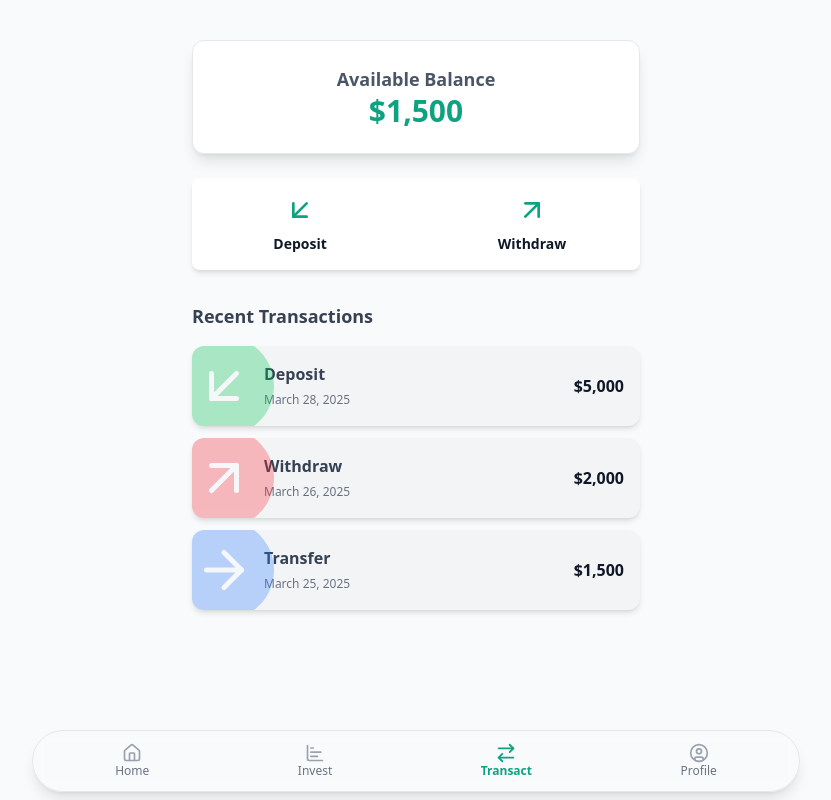
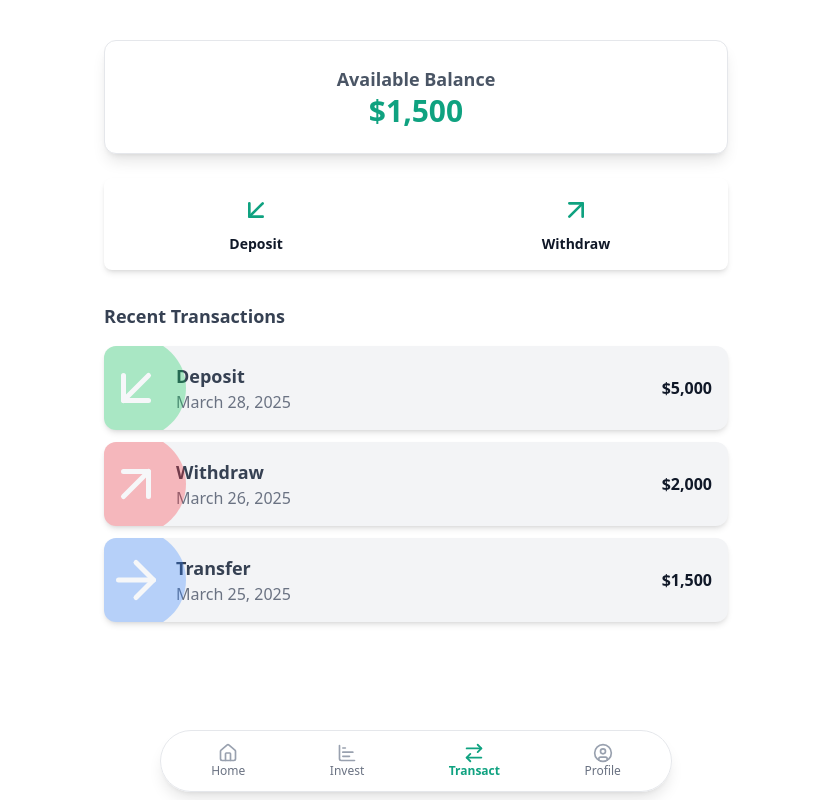
Before and after one commit to SmartFarmerNg/Smart-Farmer, a React (Vite) app: page /transact in a window 1280 px wide. Shown: the whole page, without its empty margins (224-1055 px from the left). Built offline with nearby package versions, Linux system fonts and the light colour scheme.

Commit message:
Update UI

```diff
--- a/src/components/component/Footer.jsx
+++ b/src/components/component/Footer.jsx
@@ -12,7 +12,7 @@ const Footer = ({ page }) => {
     ];
 
     return (
-        <footer className='fixed bottom-2 left-1/2 transform -translate-x-1/2 bg-white/10 shadow-lg rounded-full flex items-center justify-around px-2 py-3 w-[90%] md:w-[60%] backdrop-blur-sm border border-gray-200'>
+        <footer className='fixed bottom-2 left-1/2 transform -translate-x-1/2 bg-white/10 shadow-lg rounded-full flex items-center justify-around px-2 py-3 w-[90%] max-w-lg backdrop-blur-sm border border-gray-200'>
             {menuItems.map(({ name, icon: Icon, route, key }) => (
                 <motion.button
                     key={key}
--- a/src/pages/Dashboard.jsx
+++ b/src/pages/Dashboard.jsx
@@ -48,7 +48,7 @@ const Dashboard = () => {
     if (loading) return <Barloader />;
 
     return (
-        <div className='min-h-screen px-3 flex flex-col items-center bg-white text-gray-900 py-6 mb-14 font-sans'>
+        <div className='min-h-screen max-w-2xl px-3 flex flex-col items-center mx-auto bg-white text-gray-900 py-6 mb-14 font-sans'>
             <motion.h1
                 className='text-sm font-semibold bg-gray-100 shadow-md px-8 py-4 rounded-xl w-full'
                 initial={{ opacity: 0, y: -20 }}
--- a/src/pages/Deposit.jsx
+++ b/src/pages/Deposit.jsx
@@ -29,15 +29,15 @@ const Deposit = () => {
     }, [navigate]);
 
     return (
-        <div className="w-full min-h-screen max-w-lg bg-white/30 backdrop-blur-xl shadow-lg p-3 font-sans">
-            <header className="flex items-center mb-6">
+        <div className="max-w-lg min-h-screen mx-auto p-3 font-sans">
+            <header className="flex items-center mb-6 max-w-lg">
                 <button onClick={() => navigate("/profile")} className="cursor-pointer">
                     <ArrowLeft className="text-gray-800 w-6 h-6" />
                 </button>
                 <h1 className="text-2xl font-bold text-[#0FA280] mx-auto">Deposit</h1>
             </header>
 
-            <div className="flex flex-col gap-5">
+            <div className="flex flex-col gap-5 max-w-lg">
                 {[
                     { method: "Deposit via Paystack", delay: 0.1 },
                     { method: "Deposit via Bank Transfer", delay: 0.15 },
--- a/src/pages/Invest.jsx
+++ b/src/pages/Invest.jsx
@@ -9,8 +9,8 @@ const Invest = () => {
   const investmentOptions = ['Agro'];
 
   return (
-    <div className='min-h-screen px-3 flex flex-col items-center bg-gradient-to-br from-white to-gray-200 text-gray-900 py-6 font-sans'>
-      <header className='w-full max-w-lg mx-auto flex items-center gap-3 mb-6'>
+    <div className='min-h-screen max-w-2xl mx-auto px-3 flex flex-col items-center bg-white text-gray-900 py-6 font-sans'>
+      <header className='w-full mx-auto flex items-center gap-3 mb-6'>
         <button onClick={() => navigate(-1)}><ArrowLeft className='text-gray-700 w-6 h-6' /></button>
         <h1 className='text-lg font-semibold'>Investment Options</h1>
       </header>
@@ -18,7 +18,7 @@ const Invest = () => {
         initial={{ opacity: 0, y: 20 }}
         animate={{ opacity: 1, y: 0 }}
         transition={{ duration: 0.4 }}
-        className='w-full max-w-lg bg-white shadow-md p-6 rounded-2xl border border-gray-300'>
+        className='w-full bg-white shadow-md p-6 rounded-2xl border border-gray-300'>
         <h2 className='text-xl font-bold mb-4'>Choose an Investment</h2>
         <div className='grid grid-cols-2 gap-4'>
           {investmentOptions.map((option, index) => (
--- a/src/pages/Profile.jsx
+++ b/src/pages/Profile.jsx
@@ -49,7 +49,7 @@ const Profile = () => {
     return (
         <div className='min-h-screen px-3 flex flex-col items-center bg-white text-gray-900 pb-6 font-sans'>
             {isLoggingOut && <Barloader />}
-            <div className='w-full max-w-lg mx-auto mb-14 py-5 flex flex-col flex-grow'>
+            <div className='w-full max-w-2xl mx-auto mb-14 py-5 flex flex-col flex-grow'>
                 <header className='w-full flex items-center gap-3 mb-6'>
                     <button onClick={() => navigate('/dashboard')}><ArrowLeft className='text-gray-900 w-6 h-6' /></button>
                     <LogOut onClick={handleLogout} className='text-gray-900 w-6 h-6 ml-auto cursor-pointer' />
--- a/src/pages/Transact.jsx
+++ b/src/pages/Transact.jsx
@@ -13,7 +13,7 @@ const Transact = () => {
     const [balance, setBalance] = useState(1500);
 
     return (
-        <div className="min-h-screen flex flex-col justify-between bg-gray-50 text-gray-900">
+        <div className="min-h-screen flex flex-col justify-between bg-white text-gray-900 max-w-2xl mx-auto px-3 font-sans">
             {/* Main Content */}
             <main className="flex-grow flex flex-col items-center px-3 py-10">
                 {/* Balance Section */}
@@ -21,14 +21,14 @@ const Transact = () => {
                     initial={{ opacity: 0, y: -20 }}
                     animate={{ opacity: 1, y: 0 }}
                     transition={{ duration: 0.5 }}
-                    className="bg-white shadow-lg rounded-xl p-6 w-full max-w-md text-center border border-gray-200"
+                    className="bg-white shadow-lg rounded-xl p-6 w-full text-center border border-gray-200"
                 >
                     <h2 className="text-lg font-semibold text-gray-600">Available Balance</h2>
                     <p className="text-3xl font-bold text-[#0FA280]">${balance.toLocaleString()}</p>
                 </motion.div>
 
                 {/* Quick Actions */}
-                <div className="mt-6 w-full max-w-md grid grid-cols-2 gap-4 bg-white shadow-md rounded-lg">
+                <div className="mt-6 w-full grid grid-cols-2 gap-4 bg-white shadow-md rounded-lg">
                     {[
                         { name: "Deposit", icon: <ArrowDownLeft className="text-[#0FA280] w-8 h-8" /> },
                         { name: "Withdraw", icon: <ArrowUpRight className="text-[#0FA280] w-8 h-8" /> }
@@ -45,7 +45,7 @@ const Transact = () => {
                     ))}
                 </div>
                 {/* Transaction History */}
-                <div className="mt-8 w-full max-w-md">
+                <div className="mt-8 w-full">
                     <h2 className="text-lg font-semibold text-gray-700 mb-4">Recent Transactions</h2>
                     <div className="flex flex-col gap-3">
                         {transactions.map((txn, index) => (
@@ -56,12 +56,12 @@ const Transact = () => {
                                 transition={{ duration: 0.5, delay: index * 0.1 }}
                                 className="bg-gray-100 shadow-md rounded-xl p-4 flex items-center gap-4 overflow-hidden"
                             >
-                                <div className={`w-10 h-10 scale-250 -translate-x-1 opacity-30 flex items-center justify-center rounded-full text-white ${txn.color}`}>
+                                <div className={`w-10 h-10 scale-250 -translate-x-1 opacity-30 flex items-center justify-center rounded-full text-white ${txn.color} shadow-2xl`}>
                                     {txn.icon}
                                 </div>
                                 <div>
-                                    <h1 className="font-semibold text-gray-700">{txn.type}</h1>
-                                    <span className="text-xs text-gray-500">{txn.date}</span>
+                                    <h1 className="font-semibold text-gray-700 sm:text-lg">{txn.type}</h1>
+                                    <span className="text-xs sm:text-base text-gray-500">{txn.date}</span>
                                 </div>
                                 <div className="ml-auto font-bold text-gray-900">${txn.amount.toLocaleString()}</div>
                             </motion.div>
```
